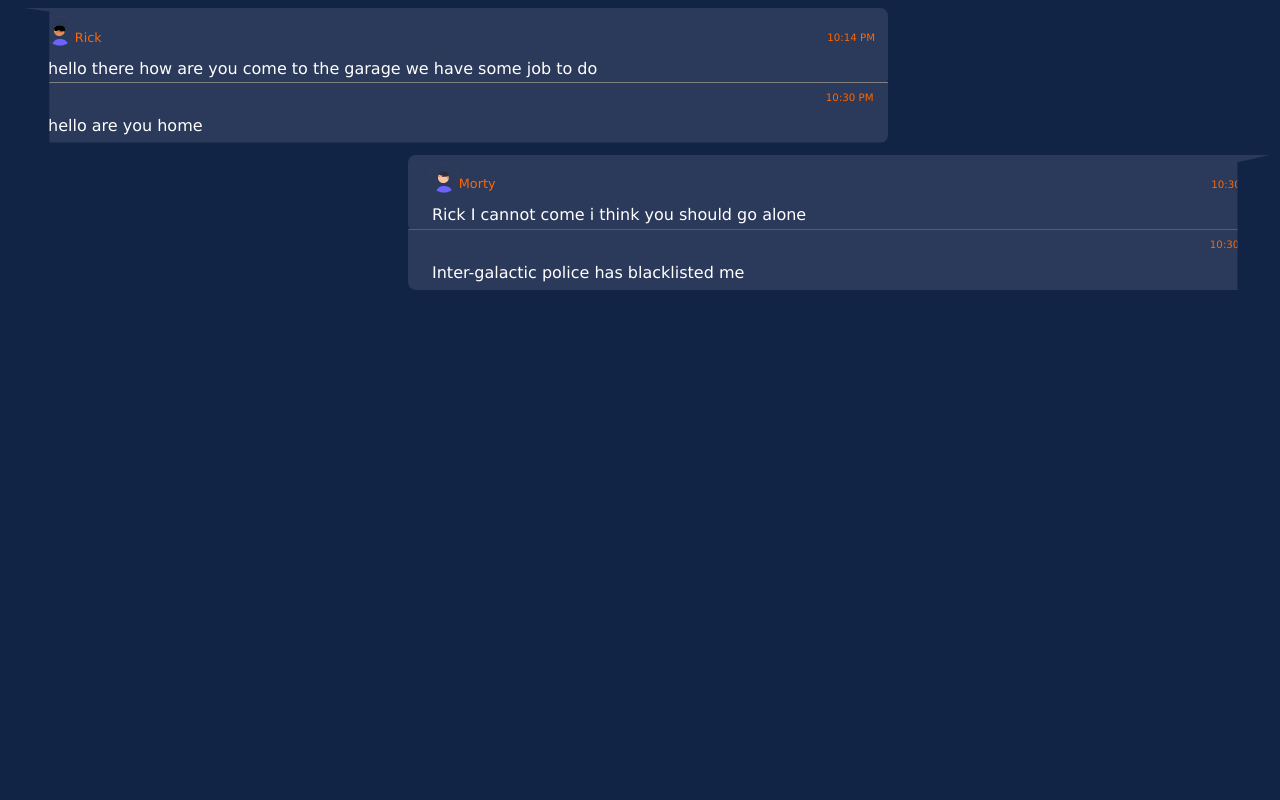
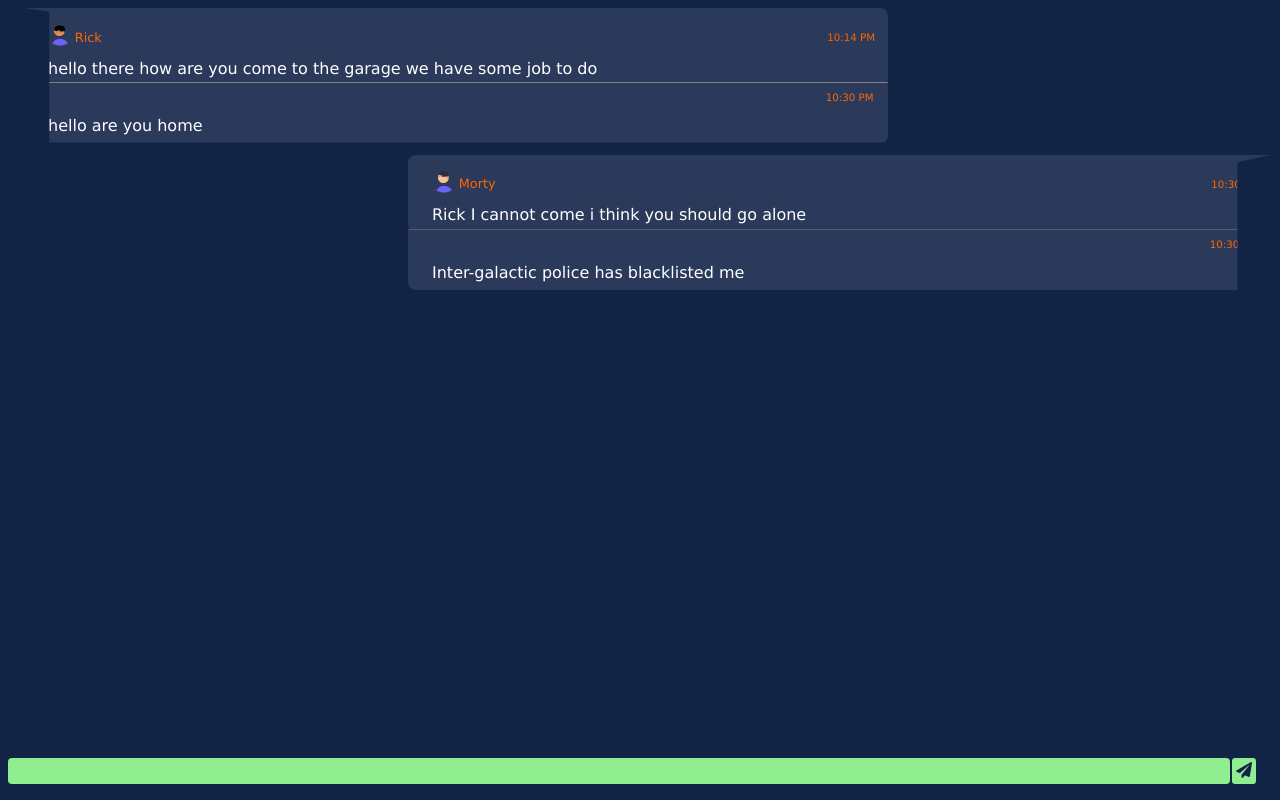
Before and after one commit to Twentyquid/chat-app, a website: page views/messages.html in a window 1280 px wide. Drawn offline with nearby package versions, Linux system fonts and the light colour scheme; no server answers.

Commit message:
made some changes to design added socket.io to client and server

```diff
--- /dev/null
+++ b/public/js/chat.js
@@ -0,0 +1 @@
+const socket = io();
--- a/public/scss/chat.scss
+++ b/public/scss/chat.scss
@@ -17,7 +17,11 @@ body{
 
 .chat_body {
     margin-left: 1em;
+    position: relative;
     color: $text-color;
+    margin-bottom: 2em;
+    overflow-y: scroll;
+    overflow-x: hidden;
     * + * {
         margin-top: 12px;
     }
@@ -166,3 +170,30 @@ body{
         margin-top: 1em;
     }
 }
+
+.message_div{
+    position:fixed;
+    bottom: 1em;
+    right: 0.5em;
+    left: 0.5em;
+    display: flex;
+    align-items: center;
+    justify-content: center;
+    margin-right: 1em;
+    .message_input{
+        background-color: lightgreen;
+        border: none;
+        outline: none;
+        padding: 0.4em;
+        width: 100%;
+        color: rgb(0, 0, 0);
+        border-radius: 0.3em;
+    }
+    .icon{
+        padding: 0.25em;
+        background-color: lightgreen;
+        border-radius: 0.2em;
+        margin-left: 0.15em;
+        color: $primary-color;
+    }
+}
--- a/server.js
+++ b/server.js
@@ -7,6 +7,8 @@ const { MongoClient } = require("mongodb");
 const bodyParser = require("body-parser");
 const session = require("express-session");
 const { doesNotMatch } = require("assert");
+const socketio = require("socket.io");
+const io = socketio(server);
 
 
 const session_name = "sid1"
@@ -25,13 +27,25 @@ app.use(session({
     }
 }));
 
+
+
+// ........................Middlewares-for-Processing-Client-Connections......................................
 app.use(bodyParser.urlencoded({extended: true}));
 app.use(bodyParser.json());
+// #############################################################################################################
 
-//connectin to the mongodb database.....
+
+// >>>>>>>>................Setting-Up-Socket.io-For-Chat-Messages...................>>>>>>>>>>>>>>>>>>>>>>>>>>>>>>
+io.on("connection",(socket) =>{
+    console.log("New socket connection");
+});
+// ......................................................................................................
+
+
+//connectin to the mongodb database...............................................................
 const uri = "mongodb://localhost:27017";
 const client = new MongoClient(uri);
-
+// ...............................................................................................
 
 
 // ..................................Functions-for-Database-connection..........................................................
@@ -63,7 +77,7 @@ connectingDatabase()
 //.............................................................................................................
 
 
-
+// ...........................ROUTING-TAKES-PLACE-HERE.........................................................
 app.get("/",(req,res)=> {
     res.sendFile("./views/index.html",{root: __dirname});
 });
@@ -97,7 +111,7 @@ app.post("/submit-user",(req,res)=>{
     req.session.userName = creds.username;
     res.redirect(301,"/messages");
 });
-
+// ...............................................................................................................
 
 
 server.listen(port,() =>{
--- a/views/messages.html
+++ b/views/messages.html
@@ -4,6 +4,7 @@
     <meta charset="UTF-8">
     <meta http-equiv="X-UA-Compatible" content="IE=edge">
     <meta name="viewport" content="width=device-width, initial-scale=1.0">
+    <link rel="stylesheet" href="https://cdnjs.cloudflare.com/ajax/libs/font-awesome/5.15.3/css/all.min.css" integrity="sha512-iBBXm8fW90+nuLcSKlbmrPcLa0OT92xO1BIsZ+ywDWZCvqsWgccV3gFoRBv0z+8dLJgyAHIhR35VZc2oM/gI1w==" crossorigin="anonymous" referrerpolicy="no-referrer" />
     <link rel="stylesheet" href="/css/chat.css">
     <title>Document</title>
 </head>
@@ -43,5 +44,11 @@
             <p>Inter-galactic police has blacklisted me</p>
         </div>
     </div>
+    <div class="message_div">
+        <input class="message_input" type="text"  id="message-item">
+        <span class="icon"><i class="fas fa-paper-plane"></i></span>
+    </div>
+    <script src="/socket.io/socket.io.js"></script>
+    <script src="/js/chat.js"></script>
 </body>
 </html>
```
Also changed, not shown: public/css/chat.css, 1 other file.
